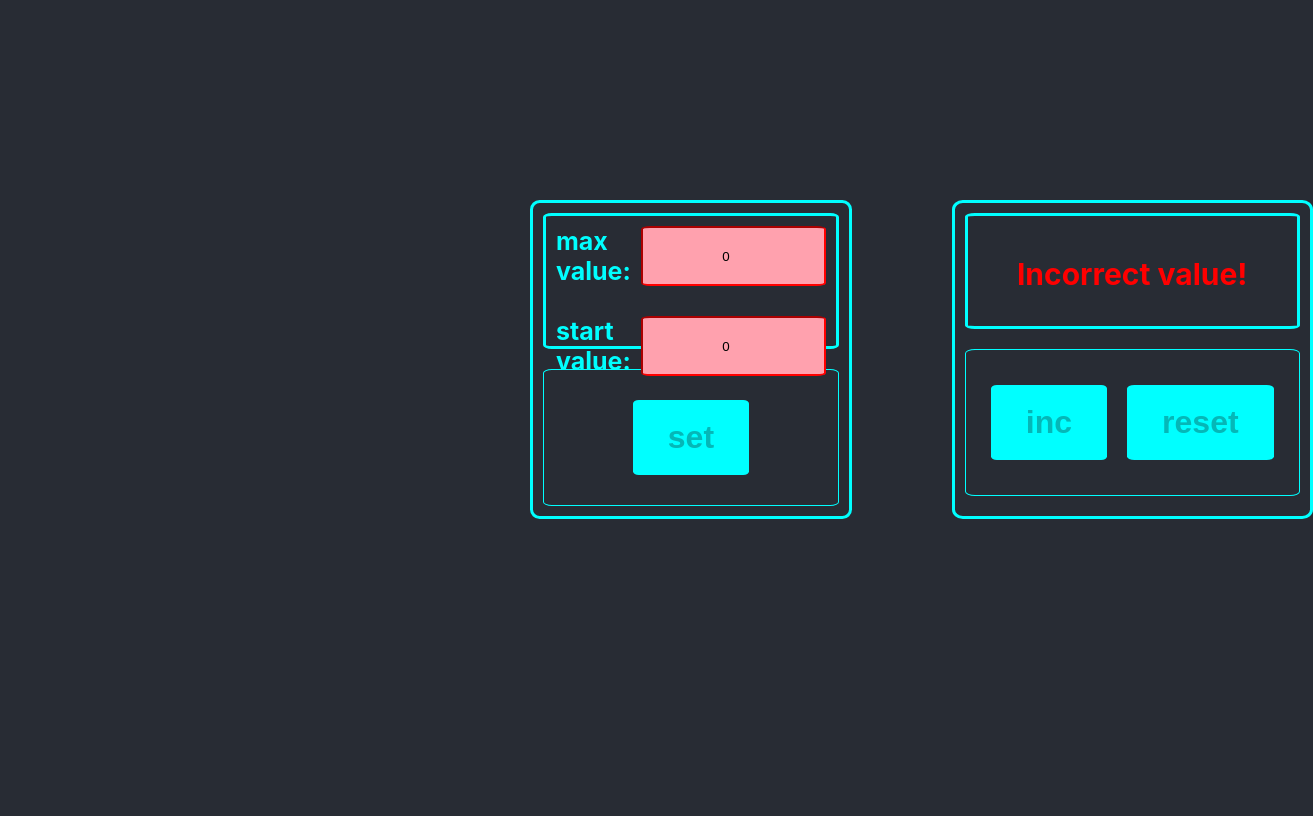
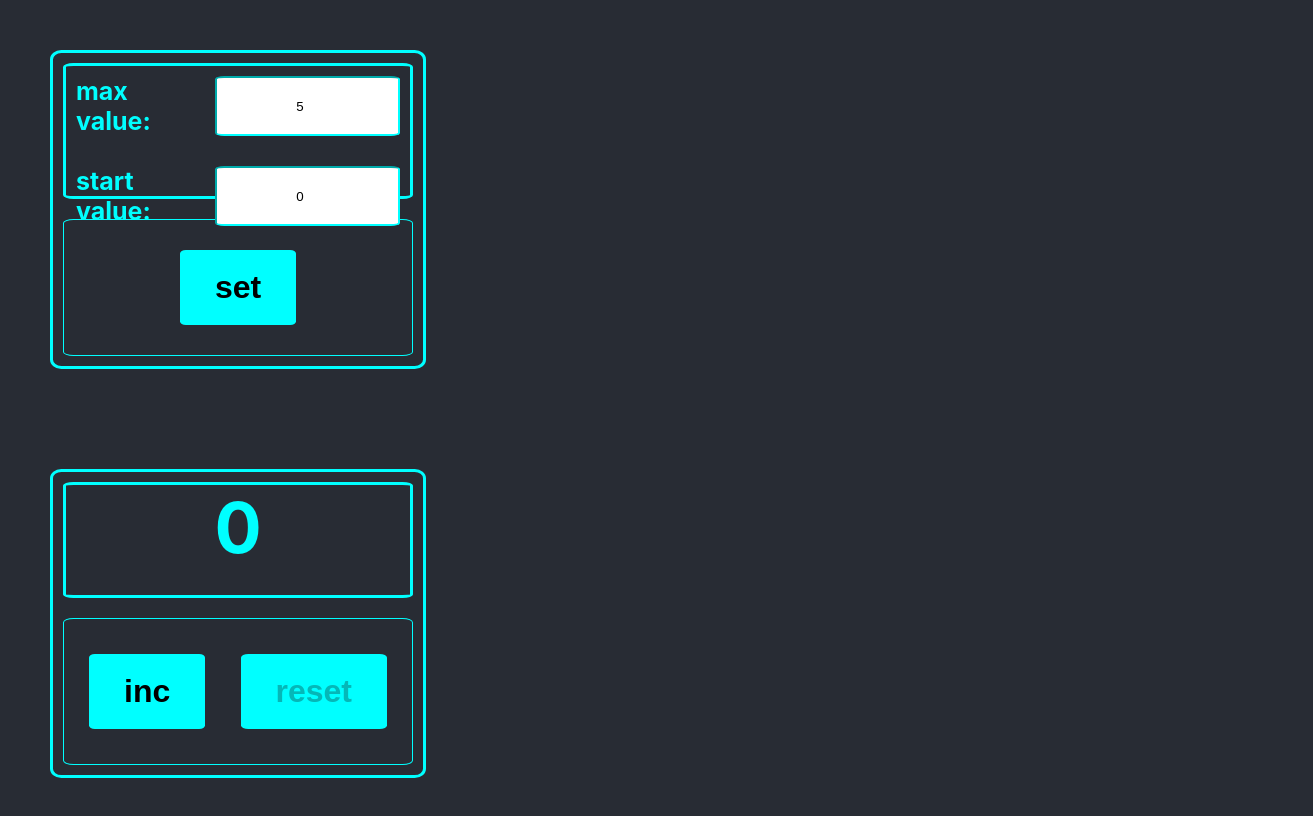
Before and after one commit to alinaguseva1997/counter, a React (Create React App) app: page / in a window 1280 px wide. Shown: the top 816 px of the page, 1313 px wide, since content can reach past the window. Built offline with nearby package versions, Linux system fonts and the light colour scheme.

Commit message:
counter with redux

```diff
--- a/package.json
+++ b/package.json
@@ -12,7 +12,9 @@
     "@types/react-dom": "^18.0.0",
     "react": "^18.2.0",
     "react-dom": "^18.2.0",
+    "react-redux": "^8.1.3",
     "react-scripts": "5.0.1",
+    "redux": "^4.2.1",
     "typescript": "^4.4.2",
     "web-vitals": "^2.1.0"
   },
--- a/src/App.css
+++ b/src/App.css
@@ -1,5 +1,6 @@
 .App {
     display: flex;
-    margin: 200px 530px;
+    flex-direction: column;
+    margin: 50px 50px;
     gap: 100px;
 }
--- a/src/App.tsx
+++ b/src/App.tsx
@@ -1,53 +1,66 @@
-import React, {useState} from 'react';
+import React from 'react';
 import './App.css';
 import {Counter} from "./components/Counter";
 import {Setting} from "./components/Settings/Setting";
+import {useDispatch, useSelector} from "react-redux";
+import {displayValueSettingAC,
+    increaseCounterDisplayAC,
+    resetCounterDisplayAC,
+    setNewIsValueChangedAC,
+} from "./redux/reducer";
+import {storeType} from "./redux/store";
 
 
 function App() {
-    let startValueAsString = localStorage.getItem('startValue')
-    let maxValueAsString = localStorage.getItem('maxValue')
 
-    const [displayValue, setDisplayValue] = useState<number>(Number(startValueAsString)||0)
-    const [maxValue, setMaxValue] = useState<number>(Number(maxValueAsString)||0)
-    const [startValue, setStartValue] = useState<number>(Number(startValueAsString)||0)
-    const [isValuesChanged,setIsValuesChanged]=useState(false)
+    const displayValue = useSelector<storeType, number>(state => state.displayValue)
+    const startValue = useSelector<storeType, number>(state => state.startValue)
+    const maxValue = useSelector<storeType, number>(state => state.maxValue)
+    const isValuesChanged = useSelector<storeType, boolean>(state => state.isValuesChanged)
+    const dispatch = useDispatch()
+    console.log(displayValue)
+
+    // let startValueAsString = localStorage.getItem('startValue')
+    // let maxValueAsString = localStorage.getItem('maxValue')
+
+    // const [displayValue, setDisplayValue] = useState<number>(0)/*Number(startValueAsString)||0*/
+    // const [maxValue, setMaxValue] = useState<number>(5) /*Number(maxValueAsString)||0*/
+    // const [startValue, setStartValue] = useState<number>(0) /*Number(startValueAsString)||0*/
+    // const [isValuesChanged,setIsValuesChanged]=useState(false)
 
     const addCounterDisplay = () => {
-        setDisplayValue(displayValue + 1)
+        dispatch(increaseCounterDisplayAC())
     }
 
     const resetCounterDisplay = () => {
-         setDisplayValue(startValue)
+        dispatch(resetCounterDisplayAC())
     }
-    const addCounterInputCallBack = (name: string) => {
+    const addNewSettingCallback = (name: string ) => {
          name === 'inc' ? addCounterDisplay() : resetCounterDisplay()
         if (name === 'set') {
-            localStorage.setItem('maxValue', JSON.stringify(maxValue))
-            localStorage.setItem('startValue', JSON.stringify(startValue))
-            setIsValuesChanged(false)
+            // localStorage.setItem('maxValue', JSON.stringify(maxValue))
+            // localStorage.setItem('startValue', JSON.stringify(startValue))
+            dispatch(displayValueSettingAC())
+            dispatch(setNewIsValueChangedAC(false))
         }
     }
 
-    const incorrectValue = maxValue < 0 || startValue < 0 || maxValue === startValue || startValue > maxValue
+        const incorrectValue = maxValue < 0 || startValue < 0 || maxValue === startValue || startValue > maxValue
 
   return (
     <div className="App">
-        <Setting addCounterInputCallBack = {addCounterInputCallBack}
-                 setMaxValue = {setMaxValue}
-                 setIsValuesChanged={setIsValuesChanged}
-                 incorrectValue = {incorrectValue}
+        <Setting incorrectValue = {incorrectValue}
                  maxValue = {maxValue}
-                 setStartValue = {setStartValue}
                  startValue = {startValue}
-                 displayValue = {displayValue}/>
+                 displayValue = {displayValue}
+                 addNewSettingCallback = {addNewSettingCallback}/>
 
         <Counter displayValue ={displayValue}
                  isValuesChanged={isValuesChanged}
                  incorrectValue = {incorrectValue}
                  maxValue = {maxValue}
                  startValue = {startValue}
-                 addCounterInputCallBack = {addCounterInputCallBack}/>
+                 addNewSettingCallback = {addNewSettingCallback}/>
     </div>
   );
 }
--- a/src/components/Button/Button.tsx
+++ b/src/components/Button/Button.tsx
@@ -3,14 +3,14 @@ import s from './Button.module.css'
 
 type ButtonPropsType = {
     name: string
-    addCounterInputCallBack: (name: string) => void
+    callBack: (name: string) => void
     disabled: boolean
 }
 
 export const Button = (props: ButtonPropsType) => {
 
     const onClickHandler = (name: string) => {
-        props.addCounterInputCallBack(name)
+        props.callBack(name)
     }
 
     return (
--- a/src/components/Counter.tsx
+++ b/src/components/Counter.tsx
@@ -5,7 +5,7 @@ import {Display} from "./Display/display";
 
 type CounterPropsType = {
     displayValue: number
-    addCounterInputCallBack: (name: string) => void
+    addNewSettingCallback: (name: string) => void
     maxValue: number
     isValuesChanged:boolean
     startValue: number
@@ -21,15 +21,14 @@ export const Counter = (props: CounterPropsType) => {
     <div className={s.counterWrapper}>
             <Display displayValue={props.displayValue}
                      maxValue = {props.maxValue}
-                     startValue = {props.startValue}
                      incorrectValue = {props.incorrectValue}
                      enterValue = {props.isValuesChanged}/>
             <div className={s.buttonWrapper}>
                 <Button name={'inc'}
-                        addCounterInputCallBack={props.addCounterInputCallBack}
+                        callBack={props.addNewSettingCallback}
                         disabled={buttonIncDisabled}/>
                 <Button name={'reset'}
-                        addCounterInputCallBack={props.addCounterInputCallBack}
+                        callBack={props.addNewSettingCallback}
                         disabled={buttonResetDisabled}/>
             </div>
         </div>
--- a/src/components/Display/display.tsx
+++ b/src/components/Display/display.tsx
@@ -4,7 +4,6 @@ import s from "./Display.module.css";
 type DisplayPropsType = {
     displayValue: number
     maxValue: number
-    startValue: number
     incorrectValue: boolean
     enterValue: boolean
 }
--- a/src/components/Settings/Setting.tsx
+++ b/src/components/Settings/Setting.tsx
@@ -1,28 +1,29 @@
 import React, {ChangeEvent} from 'react';
 import s from './Setting.module.css'
 import {Button} from "../Button/Button";
+import {useDispatch} from "react-redux";
+import {setMaxValueAC, setNewIsValueChangedAC, setStartValueAC} from "../../redux/reducer";
 
 export type SettingsPropsType = {
-    addCounterInputCallBack: (name: string) => void
-    setMaxValue: (value: number) => void
-    setStartValue: (value: number) => void
+    addNewSettingCallback: (name: string) => void
     maxValue: number
     startValue: number
     displayValue: number,
-    setIsValuesChanged:(newStatus:boolean) => void
     incorrectValue: boolean
 }
 
 export const Setting = (props: SettingsPropsType) => {
 
+    const dispatch = useDispatch()
+
     const onChangeMaxValueHandler = (e: ChangeEvent<HTMLInputElement>) => {
-        props.setMaxValue(+e.currentTarget.value)
-        props.setIsValuesChanged(true)
+        dispatch(setMaxValueAC(+e.currentTarget.value))
+        dispatch(setNewIsValueChangedAC(true))
     }
 
     const onChangeMinValueHandler = (e: ChangeEvent<HTMLInputElement>) => {
-        props.setStartValue(+e.currentTarget.value)
-        props.setIsValuesChanged(true)
+        dispatch(setStartValueAC(+e.currentTarget.value))
+        dispatch(setNewIsValueChangedAC(true))
     }
 
     const disabledButtonSet = props.maxValue === 0 && props.startValue === 0 || props.maxValue < 0 || props.startValue < 0 || props.maxValue === props.startValue || props.startValue > props.maxValue || props.displayValue === props.maxValue
@@ -42,7 +43,7 @@ export const Setting = (props: SettingsPropsType) => {
                 </div>
             </div>
             <div className={s.buttonSetWrap}>
-                <Button name={'set'} addCounterInputCallBack={props.addCounterInputCallBack} disabled={disabledButtonSet}/>
+                <Button name={'set'} callBack={props.addNewSettingCallback} disabled={disabledButtonSet}/>
             </div>
         </div>
     );
--- a/src/index.tsx
+++ b/src/index.tsx
@@ -3,13 +3,17 @@ import ReactDOM from 'react-dom/client';
 import './index.css';
 import App from './App';
 import reportWebVitals from './reportWebVitals';
+import {Provider} from "react-redux";
+import {store} from "./redux/store";
 
 const root = ReactDOM.createRoot(
   document.getElementById('root') as HTMLElement
 );
 root.render(
   <React.StrictMode>
+      <Provider store={store}>
     <App />
+      </Provider>
   </React.StrictMode>
 );
 
--- /dev/null
+++ b/src/redux/reducer.ts
@@ -0,0 +1,88 @@
+
+export type ActionType = addCounterDisplayACType
+    | resetCounterDisplayACType
+    | setStartValueACType
+    | setMaxValueACType
+    | setNewIsValueChangedACType
+    |displayValueSettingACType
+
+export type addCounterDisplayACType = ReturnType<typeof increaseCounterDisplayAC>
+export type resetCounterDisplayACType = ReturnType<typeof resetCounterDisplayAC>
+export type setStartValueACType = ReturnType<typeof setStartValueAC>
+export type setMaxValueACType = ReturnType<typeof setMaxValueAC>
+export type setNewIsValueChangedACType = ReturnType<typeof setNewIsValueChangedAC>
+export type displayValueSettingACType = ReturnType<typeof displayValueSettingAC>
+
+export type StateType = {
+    displayValue: number,
+    startValue: number,
+    maxValue: number,
+    isValuesChanged: boolean
+}
+
+const initialState  = {
+    displayValue: 0,
+    startValue: 0,
+    maxValue: 5,
+    isValuesChanged: false
+}
+
+export const Reducer = (state: StateType = initialState, action: ActionType) => {
+    switch(action.type) {
+        case 'ADD-COUNTER-DISPLAY': {
+            return {...state, displayValue: state.displayValue + 1}
+        }
+        case 'RESET-COUNTER-DISPLAY': {
+            return {...state, displayValue: state.displayValue = state.startValue}
+        }
+        case 'SET-START-VALUE': {
+            return {...state, startValue: state.startValue = action.value}
+        }
+        case 'SET-MAX-VALUE': {
+            return {...state, maxValue: state.maxValue = action.value}
+        }
+        case 'SET-NEW-IS-VALUE-CHANGED': {
+            return {...state, isValuesChanged: state.isValuesChanged = action.newStatus}
+        }
+        case 'DISPLAY-VALUE-SETTING': {
+            return {...state, displayValue: state. startValue}
+        }
+        default: {
+            return state;
+        }
+    }
+}
+
+export const increaseCounterDisplayAC = () => {
+    return {
+        type: 'ADD-COUNTER-DISPLAY' as const
+    }
+}
+export const resetCounterDisplayAC = () => {
+    return {
+        type: 'RESET-COUNTER-DISPLAY' as const
+    }
+}
+export const setStartValueAC = (value: number) => {
+    return {
+        type: 'SET-START-VALUE' as const,
+        value
+    }
+}
+export const setMaxValueAC = (value: number) => {
+    return {
+        type: 'SET-MAX-VALUE' as const,
+        value
+    }
+}
+export const setNewIsValueChangedAC = (newStatus: boolean) => {
+    return {
+        type: 'SET-NEW-IS-VALUE-CHANGED' as const,
+        newStatus
+    }
+}
+export const displayValueSettingAC = () => {
+    return {
+        type: 'DISPLAY-VALUE-SETTING' as const,
+    }
+}
--- /dev/null
+++ b/src/redux/store.ts
@@ -0,0 +1,11 @@
+import {legacy_createStore} from "redux";
+import {Reducer} from "./reducer";
+
+export type storeType = ReturnType<typeof Reducer>
+
+export const store = legacy_createStore(Reducer)
+
+// @ts-ignore
+window.store = store;
+
+console.log(store)
```
Also changed, not shown: 1 other file (tests, documents, lock files or other folders).
